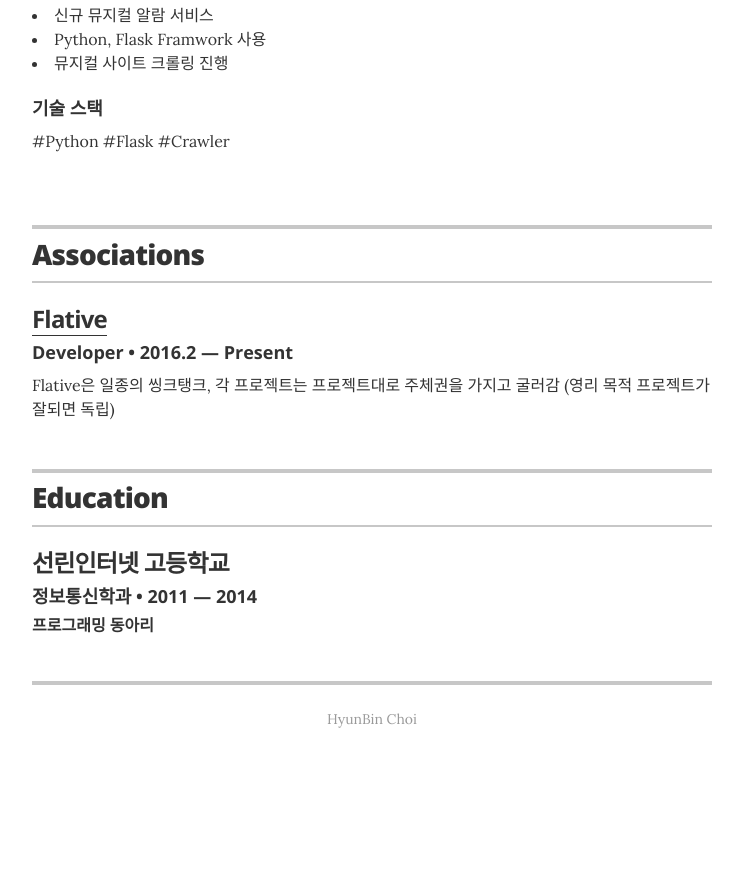
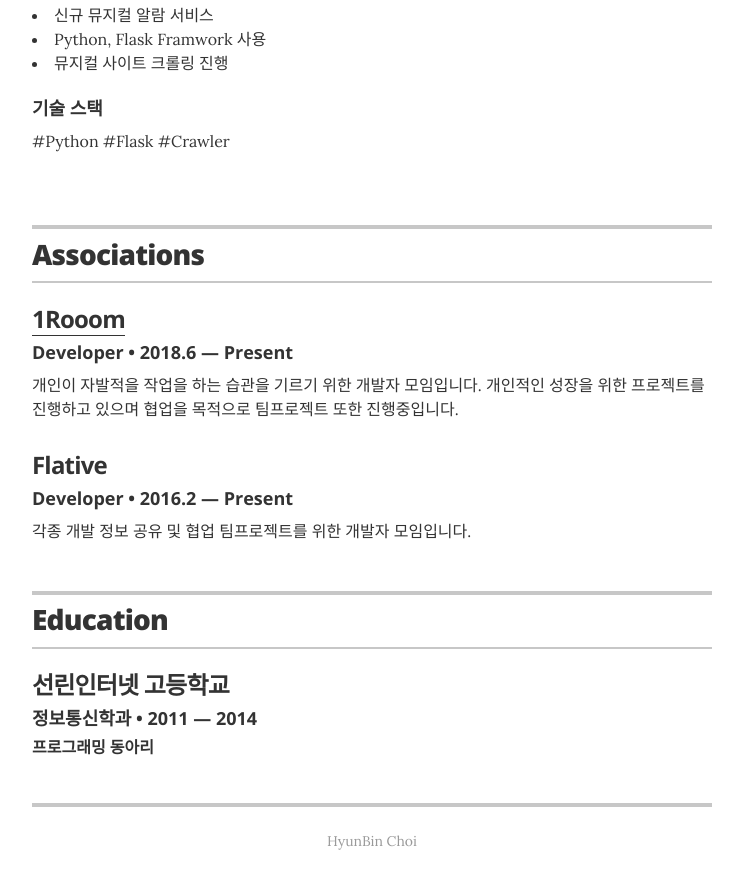
Before and after one commit to bingl2/resume, a Jekyll site: the page built from index.html, in a window 1280 px wide and 900 px high, scrolled down 3841 px. Shown: the top 889 px of the window, without its empty margins (268-1011 px from the left). Built offline with Jekyll 4.4.1, drawn with Linux system fonts in a browser that asks for light colours; before the commit the page ends 4619 px from its top, so only the background shows below that.

Commit message:
이력서 모임 부분 폼 수정 및 데이터 수정

```diff
--- a/_data/associations.yml
+++ b/_data/associations.yml
@@ -1,5 +1,9 @@
-# Associations
+- organization: <a href="https://blog.1rooom.com/" target="_blank">1Rooom</a>
+  role: Developer
+  year: 2018.6 — Present
+  summary: 개인이 자발적을 작업을 하는 습관을 기르기 위한 개발자 모임입니다.  개인적인 성장을 위한 프로젝트를 진행하고 있으며 협업을 목적으로 팀프로젝트 또한 진행중입니다.
+
 - organization: Flative
   role: Developer
   year: 2016.2 — Present
-  summary: Flative은 일종의 씽크탱크, 각 프로젝트는 프로젝트대로 주체권을 가지고 굴러감 (영리 목적 프로젝트가 잘되면 독립)
+  summary: 각종 개발 정보 공유 및 협업 팀프로젝트를 위한 개발자 모임입니다.
--- a/_layouts/resume.html
+++ b/_layouts/resume.html
@@ -144,7 +144,7 @@
 
         {% for association in site.data.associations %}
         <div class="resume-item">
-            <h3 class="resume-item-title"><a href="http://beerfortheworld.com">{{ association.organization }}</a></h3>
+            <h3 class="resume-item-title">{{ association.organization }}</h3>
             <h4 class="resume-item-details">{{ association.role }} &bull; {{ association.year }}</h4>
             <p class="resume-item-copy">{{ association.summary }}</p>
         </div>
```
